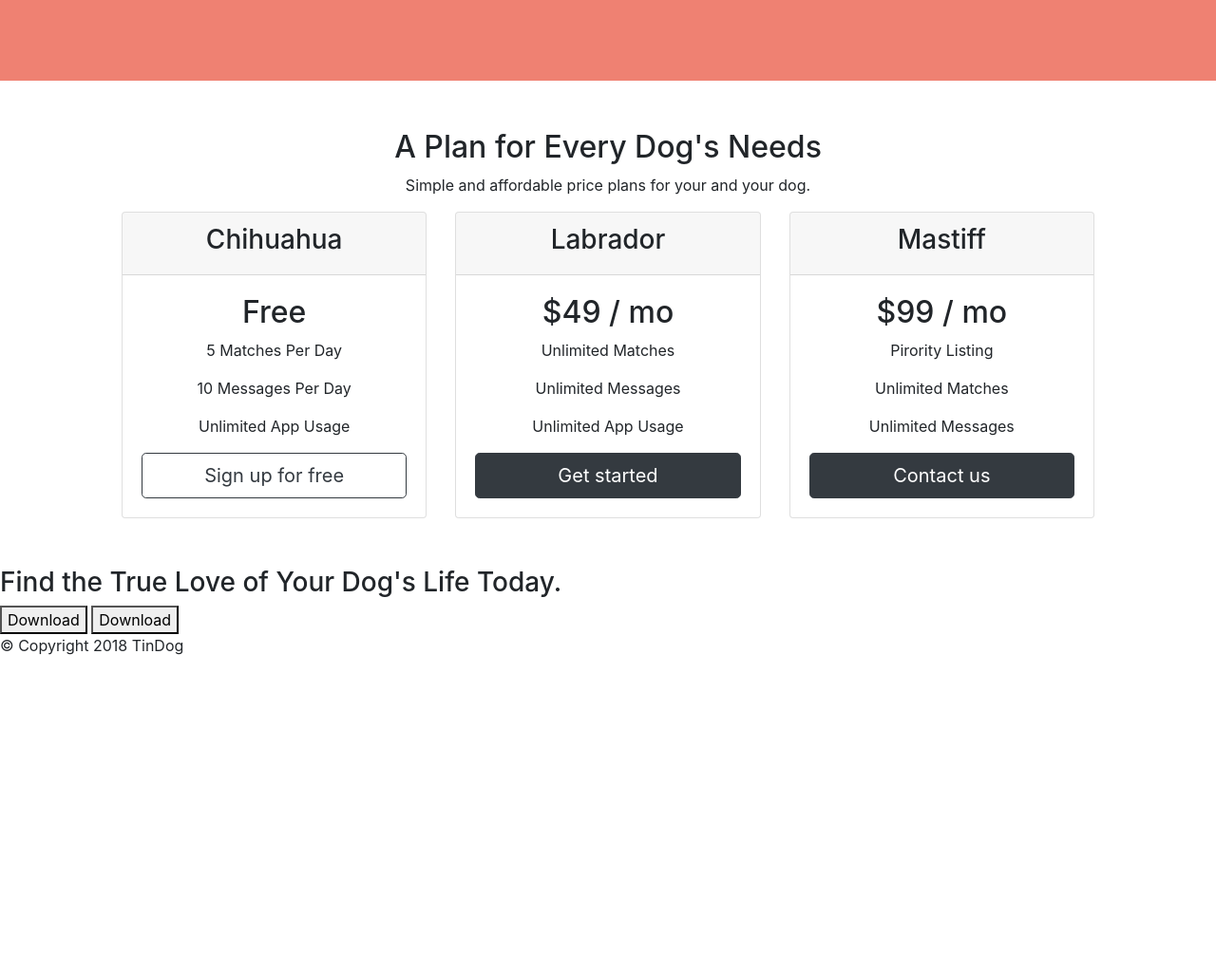
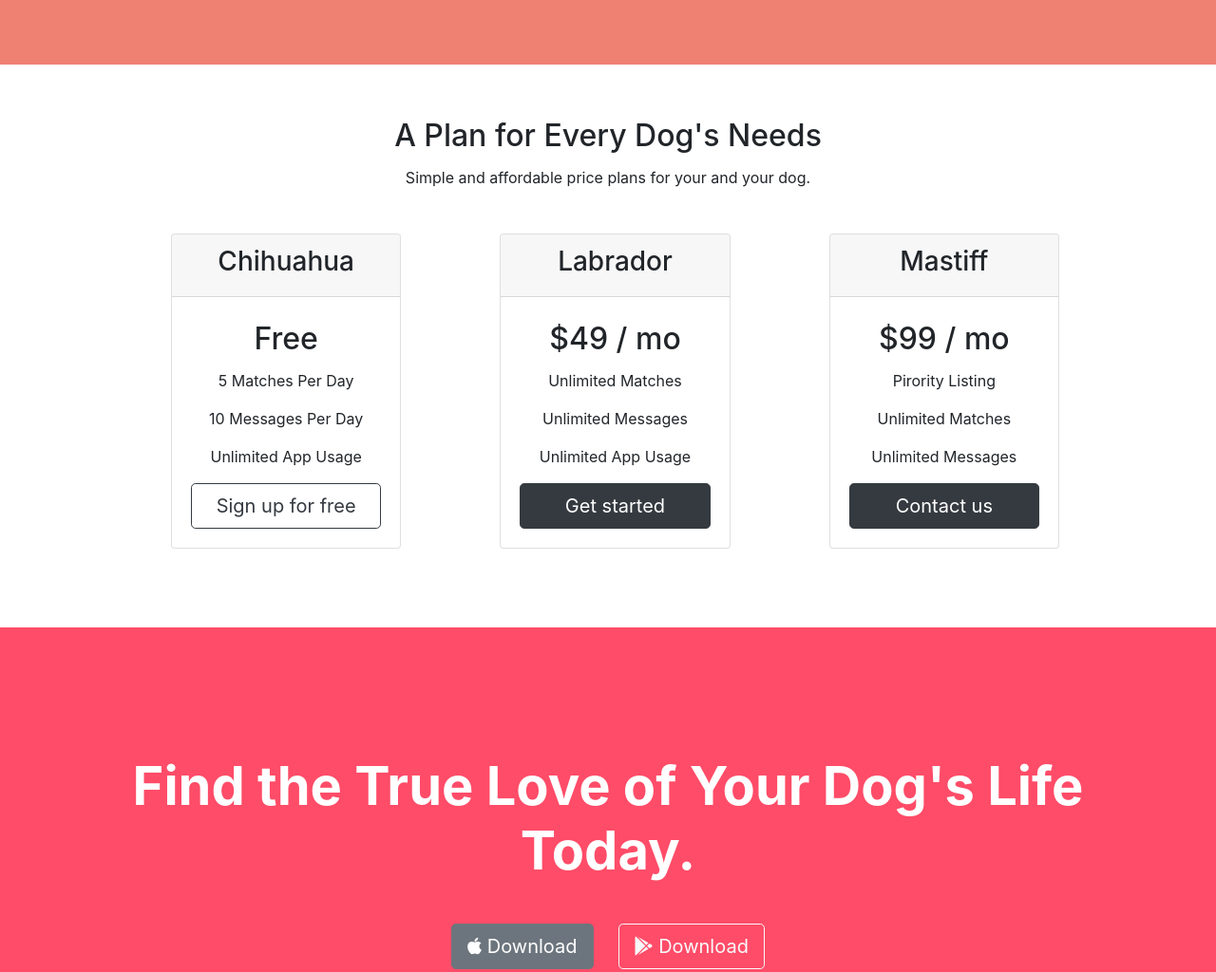
Before and after one commit to DmytroKulish/dog, a plain HTML site: page index.html in a window 1280 px wide. Shown: the part 1618-2642 px from the top of the page at 95% size. Before the commit the page ends 2326 px from the top, so only its background shows below. Drawn offline with nearby package versions, Linux system fonts and the light colour scheme.

Commit message:
Add files via upload

```diff
--- a/css/styles.css
+++ b/css/styles.css
@@ -1,6 +1,7 @@
 #title {
   background-color: #ff4c68;
   font-family:"Montserrat";
+
 }
 .row {
   margin-left: 0px;
@@ -19,7 +20,7 @@ h1 {
 }
 
 .conteiner-fluid {
-  padding: 3% 16%;
+  padding: 3% 11%;
 }
 
 .brand {
@@ -38,6 +39,21 @@ h1 {
 .iphone{
 width:60%;
 transform: rotate(25grad);
+position:absolute;
+z-index:1;
+left:100px;}
+@media (max-width: 990px){
+
+  .iphone{
+    transform: rotate(0grad);
+    width:auto;
+  position:static;
+  z-index:1;
+  margin-left:0%;
+  margin-top:3%;
+
+
+}
 
 }
 .nav-link {
@@ -52,6 +68,10 @@ transform: rotate(25grad);
 
 #features{
 padding:10% 10%;
+background-color: white;
+position: relative;
+z-index: 2;
+
 }
 .box{
   text-align: center;
@@ -101,3 +121,31 @@ h2{
   text-align:center;
   padding:4% 10%;
 }
+.pricing-column{
+  padding:3% 5%;
+}
+#cta{
+  background-color:#ff4c68;
+  text-align: center;
+  padding:8%;
+
+}
+.cta1{
+  font-weight: bold;
+  color:white;
+  font-size:3.5rem;
+  margin:3%;
+}
+#footer{
+  text-align: center;
+  padding:3% 0 2%;
+}
+.footer-text{
+  color:grey;
+}
+.ctabtn{
+  margin:1%;
+}
+.fab-1{
+  margin:0.5rem;
+}
--- a/index.html
+++ b/index.html
@@ -9,11 +9,12 @@
   <link href="https://fonts.googleapis.com/css?family=Concert+One&display=swap" rel="stylesheet">
   <script src="https://kit.fontawesome.com/e5c7373915.js" crossorigin="anonymous"></script>
   <link href="https://fonts.googleapis.com/css?family=Pacifico&display=swap" rel="stylesheet">
-  <link rel="stylesheet" href="css/styles.css">
+
   <script src="https://code.jquery.com/jquery-3.4.1.slim.min.js" integrity="sha384-J6qa4849blE2+poT4WnyKhv5vZF5SrPo0iEjwBvKU7imGFAV0wwj1yYfoRSJoZ+n" crossorigin="anonymous"></script>
   <script src="https://cdn.jsdelivr.net/npm/popper.js@1.16.0/dist/umd/popper.min.js" integrity="sha384-Q6E9RHvbIyZFJoft+2mJbHaEWldlvI9IOYy5n3zV9zzTtmI3UksdQRVvoxMfooAo" crossorigin="anonymous"></script>
   <script src="https://stackpath.bootstrapcdn.com/bootstrap/4.4.1/js/bootstrap.min.js" integrity="sha384-wfSDF2E50Y2D1uUdj0O3uMBJnjuUD4Ih7YwaYd1iqfktj0Uod8GCExl3Og8ifwB6" crossorigin="anonymous"></script>
   <link rel="stylesheet" href="https://stackpath.bootstrapcdn.com/bootstrap/4.4.1/css/bootstrap.min.css" integrity="sha384-Vkoo8x4CGsO3+Hhxv8T/Q5PaXtkKtu6ug5TOeNV6gBiFeWPGFN9MuhOf23Q9Ifjh" crossorigin="anonymous">
+    <link rel="stylesheet" href="css/styles.css">
 </head>
 
 <body>
@@ -54,7 +55,8 @@
       <!-- Title -->
 
 
-      <div class="row" style="margin-right:0px;">
+      <div class="row" style="margin-right:0px;
+      padding-bottom: 6%;">
 
 
         <div class="col-lg-6 row-md-12 row-sm-12">
@@ -174,7 +176,7 @@
 
 <div class="row">
 
-<div class="col-lg-4 col-md-6 col-sm-12">
+<div class="pricing-column col-lg-4 col-md-6 col-sm-12">
 
 
     <div class="card">
@@ -192,7 +194,7 @@
     </div>
 
 
-<div class="col-lg-4 col-md-6 col-sm-12">
+<div class="pricing-column col-lg-4 col-md-6 col-sm-12">
     <div class="card">
       <div class="card-header">
         <h3>Labrador</h3>
@@ -209,7 +211,7 @@
       </div>
 
 
-<div class="col-lg-4 col-sm-12">
+<div class="pricing-column col-lg-4 col-sm-12">
     <div class="card">
       <div class="card-header">
         <h3>Mastiff</h3>
@@ -240,9 +242,10 @@
 
   <section id="cta">
 
-    <h3>Find the True Love of Your Dog's Life Today.</h3>
-    <button type="button">Download</button>
-    <button type="button">Download</button>
+    <h3 class="cta1">Find the True Love of Your Dog's Life Today.</h3>
+    <button type="button" class="btn btn-secondary btn-lg ctabtn"><i class="fab fa-apple"></i> Download</button>
+    <button type="button" class="btn btn-outline-light btn-lg ctabtn"><i class="fab fa-google-play"></i> Download</button>
+
 
   </section>
 
@@ -250,8 +253,8 @@
   <!-- Footer -->
 
   <footer id="footer">
-
-    <p>© Copyright 2018 TinDog</p>
+<i class="fab-1 fab fa-twitter fa-2x"></i><i class=" fab-1 fab fa-facebook-f fa-2x"></i><i class="fab-1 fab fa-instagram fa-2x"></i><i class="fab-1 far fa-envelope-open fa-2x"></i>
+    <p class="footer-text">© Copyright 2018 TinDog</p>
 
   </footer>
 
```
